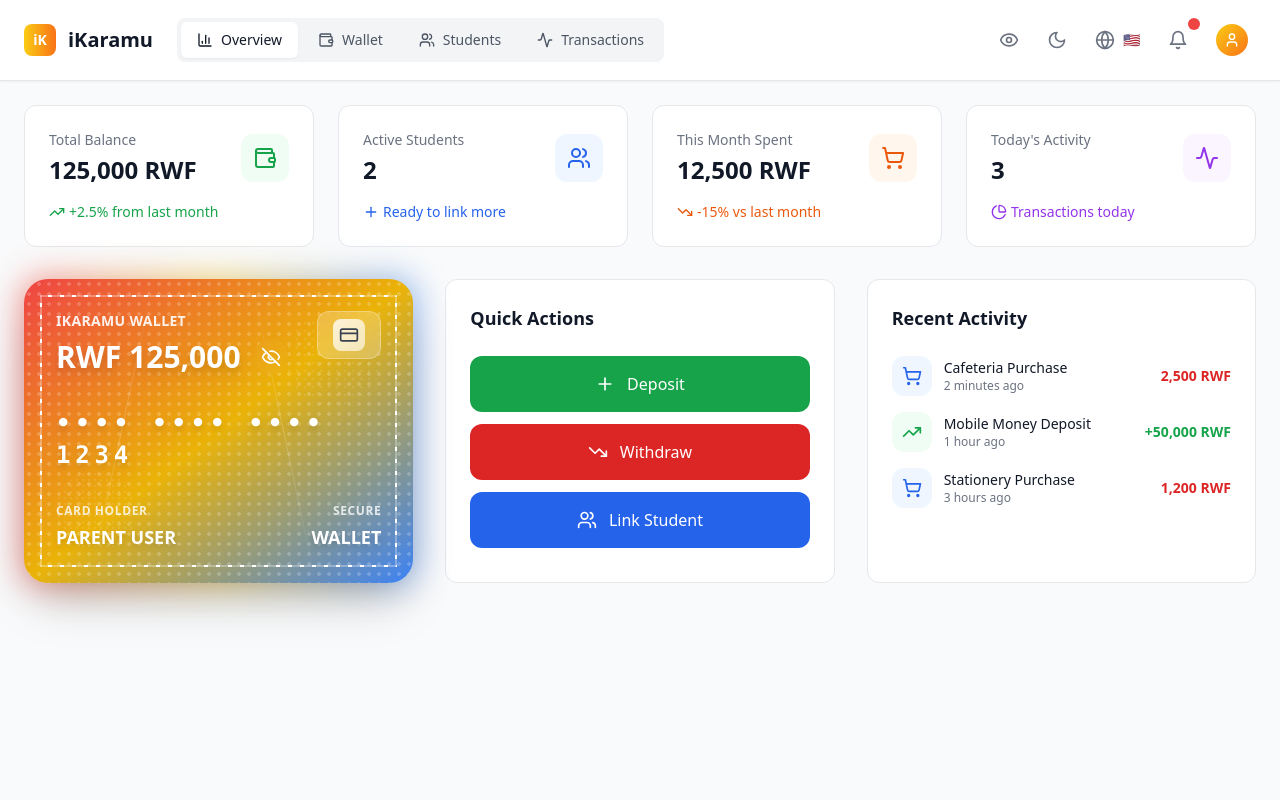
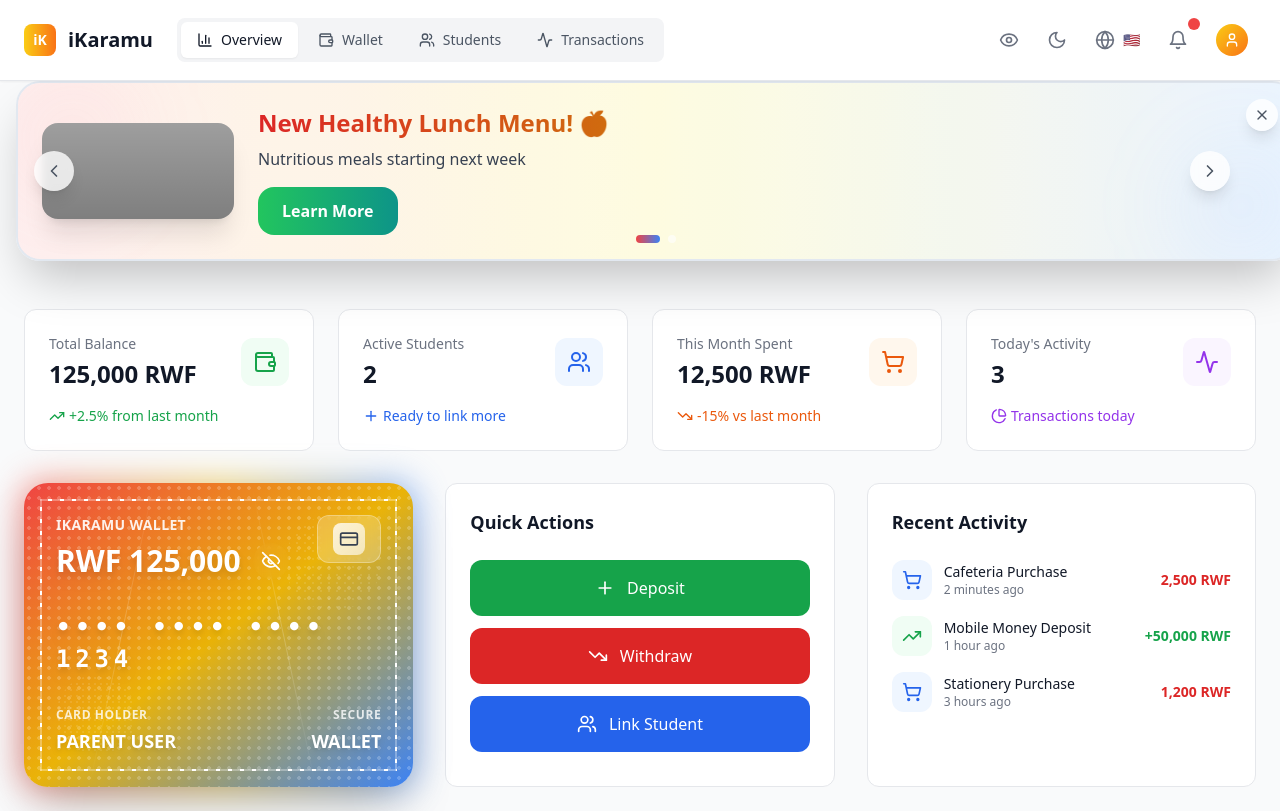
Before and after one commit to Jack-poker/kigo, a React (Vite) app: page / in a window 1280 px wide. Built offline with nearby package versions, Linux system fonts and the light colour scheme; grey boxes are pictures that could not be loaded.

Commit message:
Add: Ad banner component
Implement a classic ad banner at the top of the app, including a close button, navigation arrows, and a loading state.

```diff
--- a/src/pages/Index.tsx
+++ b/src/pages/Index.tsx
@@ -636,6 +636,9 @@ const Index = () => {
         </div>
       </div>
 
+      {/* Ad Banner */}
+      <AdBanner />
+
       {/* Main Content */}
       <div className="flex-1 p-6">
         <div className="max-w-7xl mx-auto">
```
